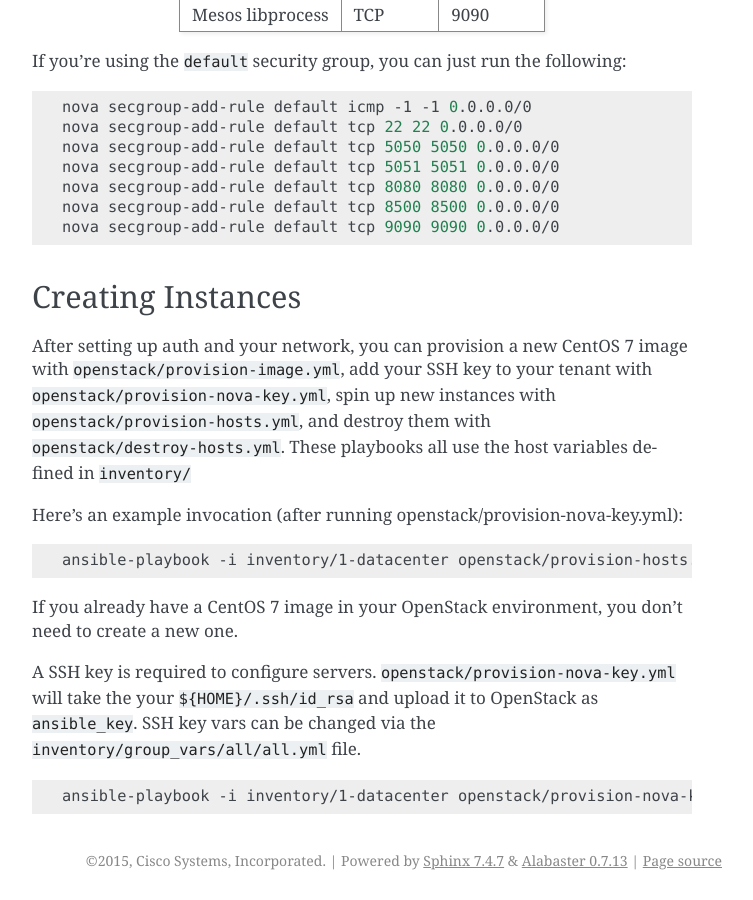
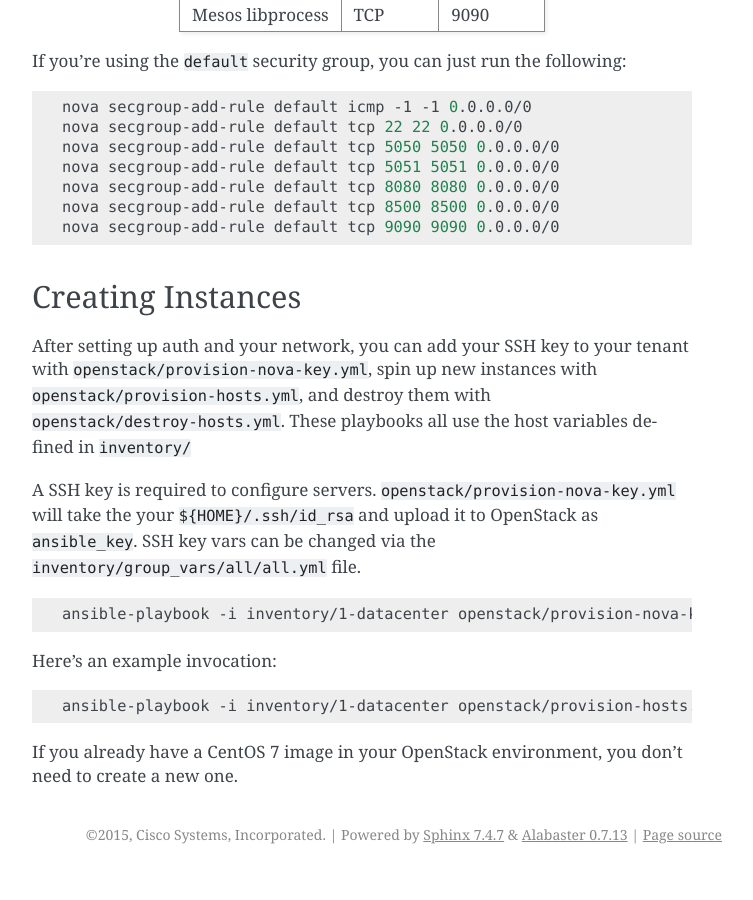
Before and after one commit to mantl/mantl, a Sphinx documentation site: the page built from docs/getting_started/openstack.rst, in a window 1280 px wide and 900 px high, scrolled down 4335 px. Shown: the whole window, without its empty margins (388-1141 px from the left). Built offline with Sphinx 7.4.7, drawn with Linux system fonts in a browser that asks for light colours; after the commit the page ends 5209 px from its top, so only the background shows below that.

Commit message:
Update openstack.rst

```diff
--- a/docs/getting_started/openstack.rst
+++ b/docs/getting_started/openstack.rst
@@ -197,23 +197,22 @@ run the following:
 Creating Instances
 ------------------
 
-After setting up auth and your network, you can provision a new CentOS
-7 image with ``openstack/provision-image.yml``, add your SSH key to
+After setting up auth and your network, you can add your SSH key to
 your tenant with ``openstack/provision-nova-key.yml``, spin up new
 instances with ``openstack/provision-hosts.yml``, and destroy them
 with ``openstack/destroy-hosts.yml``. These playbooks all use the host
 variables defined in ``inventory/``
 
-Here's an example invocation (after running openstack/provision-nova-key.yml):
+A SSH key is required to configure servers. ``openstack/provision-nova-key.yml`` will take the your ``${HOME}/.ssh/id_rsa`` and upload it to OpenStack as ``ansible_key``. SSH key vars can be changed via the ``inventory/group_vars/all/all.yml`` file.
+
+.. code-block:: shell
+
+  ansible-playbook -i inventory/1-datacenter openstack/provision-nova-key.yml
+
+Here's an example invocation:
 
 .. code-block:: shell
 
   ansible-playbook -i inventory/1-datacenter openstack/provision-hosts.yml
 
 If you already have a CentOS 7 image in your OpenStack environment, you don't need to create a new one.
-
-A SSH key is required to configure servers. ``openstack/provision-nova-key.yml`` will take the your ``${HOME}/.ssh/id_rsa`` and upload it to OpenStack as ``ansible_key``. SSH key vars can be changed via the ``inventory/group_vars/all/all.yml`` file.
-
-.. code-block:: shell
-
-  ansible-playbook -i inventory/1-datacenter openstack/provision-nova-key.yml
```
